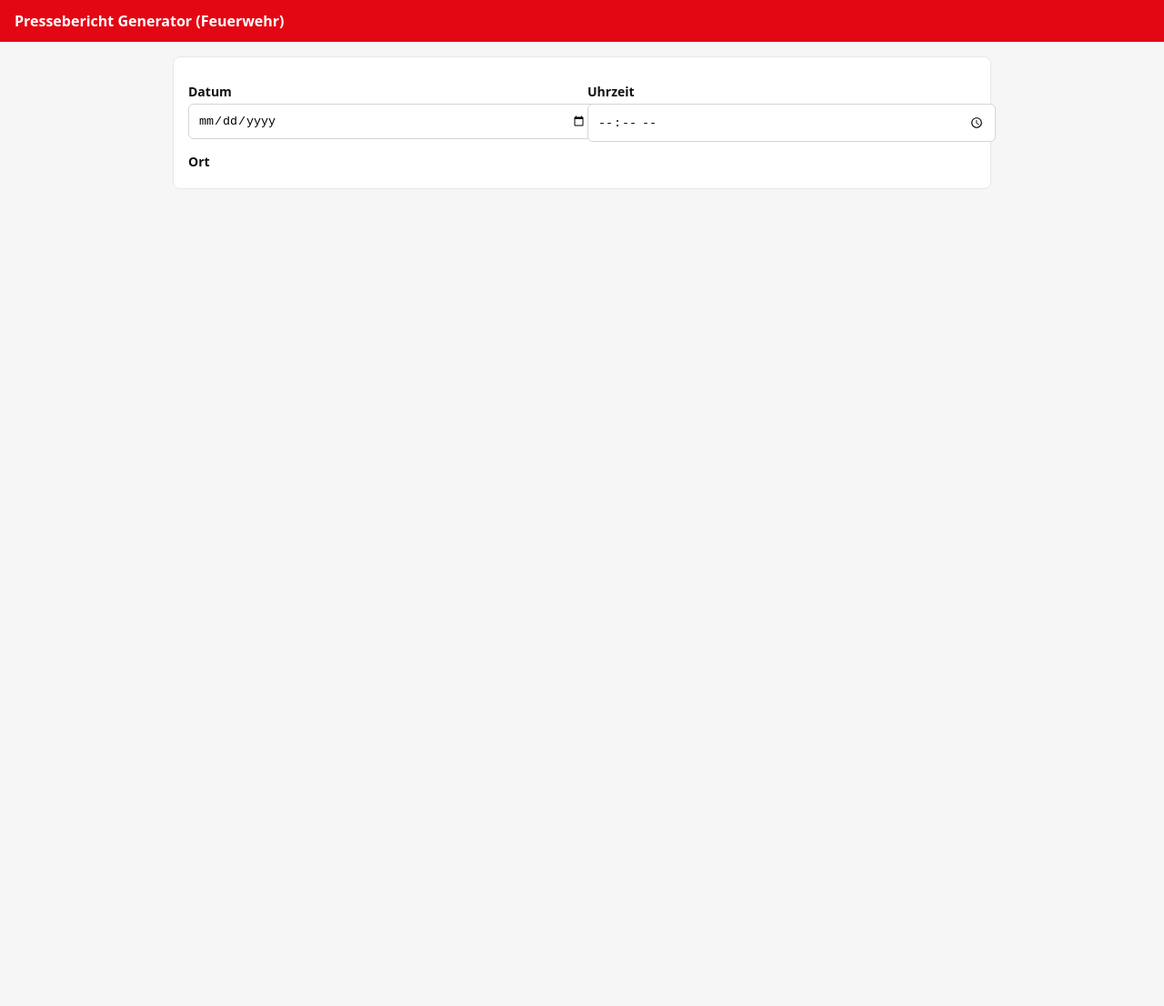
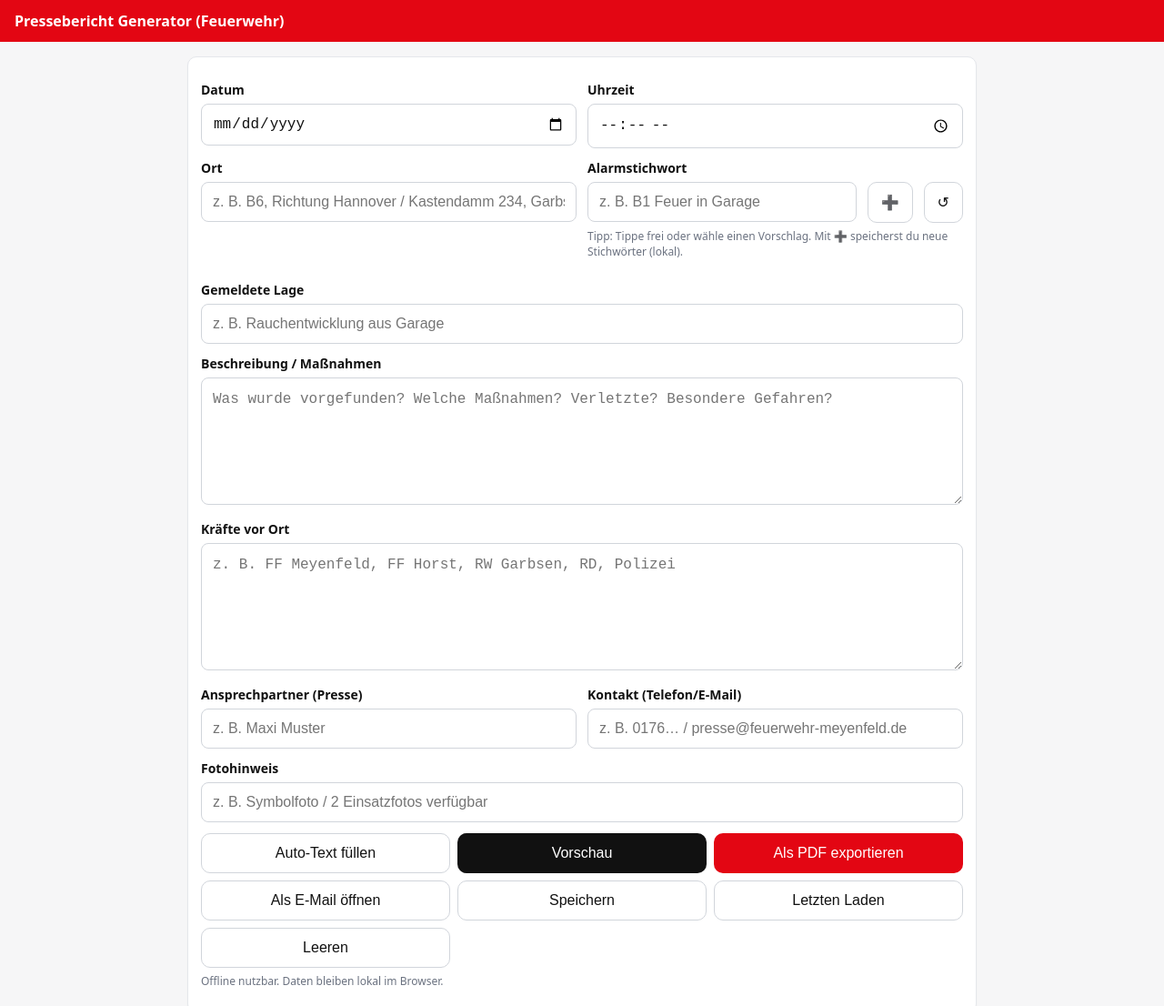
Before and after one commit to ChiefofFire/Pressegenerator, a plain HTML site: page index.html in a window 1280 px wide. Shown: the top 1106 px of the page at 91% size. Before the commit the page ends 800 px from the top, so only its background shows below. Drawn offline with nearby package versions, Linux system fonts and the light colour scheme.

Commit message:
Update index.html

```diff
--- a/index.html
+++ b/index.html
@@ -2,42 +2,151 @@
 <html lang="de">
 <head>
   <meta charset="utf-8" />
-  <meta name="viewport" content="width=device-width,initial-scale=1" />
+  <meta name="viewport" content="width=device-width, initial-scale=1, viewport-fit=cover" />
   <title>Pressebericht Generator</title>
   <link rel="manifest" href="manifest.json">
   <meta name="theme-color" content="#e30613">
   <link rel="icon" href="icons/icon-192.png">
   <style>
-    body{font-family:system-ui,-apple-system,Segoe UI,Roboto,Ubuntu,Arial,sans-serif;margin:0;background:#f6f6f7;color:#111}
-    header{background:#e30613;color:#fff;padding:12px 16px;font-weight:700}
-    main{max-width:900px;margin:0 auto;padding:16px}
-    .card{background:#fff;border:1px solid #e5e7eb;border-radius:8px;padding:16px;margin-bottom:16px}
-    label{font-size:14px;font-weight:600;display:block;margin:12px 0 4px}
-    input,textarea,select{width:100%;padding:10px;border:1px solid #d1d5db;border-radius:6px;background:#fff}
-    textarea{min-height:110px}
-    .row{display:grid;grid-template-columns:1fr 1fr;gap:12px}
-    .btns{display:flex;flex-wrap:wrap;gap:8px;margin-top:12px}
-    button{border:0;padding:10px 14px;border-radius:8px;cursor:pointer}
-    .primary{background:#e30613;color:#fff}
-    .secondary{background:#111;color:#fff}
-    .ghost{background:#fff;color:#111;border:1px solid #d1d5db}
-    footer{color:#6b7280;text-align:center;padding:16px}
-    .hint{font-size:12px;color:#6b7280}
+    :root{
+      --bg:#f6f6f7; --fg:#111; --muted:#6b7280;
+      --border:#e5e7eb; --border-strong:#d1d5db;
+      --brand:#e30613; --ink:#111;
+      --radius:10px; --pad:14px; --gap:12px;
+      --maxw:900px;
+    }
+    *{box-sizing:border-box}
+    html,body{height:100%}
+    body{
+      margin:0; font-family:system-ui,-apple-system,Segoe UI,Roboto,Ubuntu,Arial,sans-serif;
+      background:var(--bg); color:var(--fg);
+      padding-left:env(safe-area-inset-left); padding-right:env(safe-area-inset-right);
+    }
+    header{
+      background:var(--brand); color:#fff; padding:12px 16px; font-weight:700;
+      padding-top:calc(12px + env(safe-area-inset-top));
+    }
+    main{max-width:var(--maxw); margin:0 auto; padding:16px}
+    .card{
+      background:#fff; border:1px solid var(--border); border-radius:var(--radius);
+      padding:var(--pad); margin-bottom:16px; box-shadow:0 1px 2px rgba(0,0,0,.04);
+    }
+    label{font-size:14px; font-weight:600; display:block; margin:12px 0 6px}
+    input,textarea,select,button{font-size:16px}
+    input,textarea,select{
+      width:100%; padding:12px 12px; border:1px solid var(--border-strong);
+      border-radius:8px; background:#fff; color:var(--fg);
+    }
+    textarea{min-height:140px; line-height:1.4}
+    .row{display:grid; grid-template-columns:1fr; gap:var(--gap)}
+    @media (min-width:640px){
+      .row.resp-2{grid-template-columns:1fr 1fr}
+      .row.resp-3{grid-template-columns:1fr auto auto}
+    }
+    .btns{display:grid; gap:8px; grid-template-columns:1fr; margin-top:12px}
+    @media (min-width:480px){ .btns{grid-template-columns:1fr 1fr} }
+    @media (min-width:820px){ .btns{grid-template-columns:repeat(3,1fr)} }
+    button{border:0; padding:12px 14px; border-radius:10px; cursor:pointer; width:100%}
+    .primary{background:var(--brand); color:#fff}
+    .secondary{background:var(--ink); color:#fff}
+    .ghost{background:#fff; color:var(--ink); border:1px solid var(--border-strong)}
+    footer{color:var(--muted); text-align:center; padding:16px; padding-bottom:calc(16px + env(safe-area-inset-bottom))}
+    .hint{font-size:12px; color:var(--muted); margin-top:6px}
+    input:focus, textarea:focus, select:focus, button:focus{outline:2px solid rgba(227,6,19,.35); outline-offset:2px}
+
+    /* Eigene Vorschlagsliste (Dropdown) */
+    .stw{ position:relative; }
+    .suggest[hidden]{ display:none; }
+    .suggest{
+      position:absolute; top:100%; left:0; right:0;
+      background:#fff; border:1px solid #d1d5db; border-radius:8px;
+      max-height:220px; overflow:auto; z-index:20; margin-top:4px;
+      box-shadow:0 6px 16px rgba(0,0,0,.08);
+    }
+    .suggest li{
+      list-style:none; padding:10px 12px; cursor:pointer; user-select:none;
+      border-bottom:1px solid #f1f5f9;
+    }
+    .suggest li:last-child{ border-bottom:0; }
+    .suggest li:hover, .suggest li.active{ background:#f3f4f6; }
   </style>
 </head>
 <body>
 <header>Pressebericht Generator (Feuerwehr)</header>
 <main>
   <div class="card">
-    <div class="row">
+    <div class="row resp-2">
       <div>
-        <label>Datum</label><input id="datum" type="date">
+        <label>Datum</label><input id="datum" type="date" autocomplete="off">
       </div>
       <div>
-        <label>Uhrzeit</label><input id="uhrzeit" type="time">
+        <label>Uhrzeit</label><input id="uhrzeit" type="time" autocomplete="off">
       </div>
     </div>
 
-    <div class="row">
+    <div class="row resp-2">
       <div>
-        <label>Ort</label><input id="ort" placeholder="z. B. B6, Richtung Hann
+        <label>Ort</label>
+        <input id="ort" placeholder="z. B. B6, Richtung Hannover / Kastendamm 234, Garbsen" autocomplete="street-address">
+      </div>
+      <div>
+        <label>Alarmstichwort</label>
+        <div class="row resp-3">
+          <div class="stw">
+            <input id="stichwort" placeholder="z. B. B1 Feuer in Garage" autocomplete="off" inputmode="text">
+            <!-- Eigene Vorschlagsliste -->
+            <ul id="stw-suggest" class="suggest" hidden></ul>
+            <!-- Optionaler datalist-Fallback -->
+            <datalist id="stichwort-list"></datalist>
+          </div>
+          <button type="button" class="ghost" id="btn-stichwort-add" title="Aktuellen Eintrag zur Liste speichern">➕</button>
+          <button type="button" class="ghost" id="btn-stichwort-reset" title="Liste zurücksetzen (Standard)">↺</button>
+        </div>
+        <p class="hint">Tipp: Tippe frei oder wähle einen Vorschlag. Mit ➕ speicherst du neue Stichwörter (lokal).</p>
+      </div>
+    </div>
+
+    <label>Gemeldete Lage</label>
+    <input id="lage" placeholder="z. B. Rauchentwicklung aus Garage">
+
+    <label>Beschreibung / Maßnahmen</label>
+    <textarea id="beschreibung" placeholder="Was wurde vorgefunden? Welche Maßnahmen? Verletzte? Besondere Gefahren?"></textarea>
+
+    <label>Kräfte vor Ort</label>
+    <textarea id="kraefte" placeholder="z. B. FF Meyenfeld, FF Horst, RW Garbsen, RD, Polizei"></textarea>
+
+    <div class="row resp-2">
+      <div>
+        <label>Ansprechpartner (Presse)</label><input id="kontaktName" placeholder="z. B. Maxi Muster" autocomplete="name">
+      </div>
+      <div>
+        <label>Kontakt (Telefon/E-Mail)</label><input id="kontakt" placeholder="z. B. 0176… / presse@feuerwehr-meyenfeld.de" autocomplete="email">
+      </div>
+    </div>
+
+    <label>Fotohinweis</label>
+    <input id="foto" placeholder="z. B. Symbolfoto / 2 Einsatzfotos verfügbar">
+
+    <div class="btns">
+      <button class="ghost" id="btn-autotext">Auto-Text füllen</button>
+      <button class="secondary" id="btn-vorschau">Vorschau</button>
+      <button class="primary" id="btn-pdf">Als PDF exportieren</button>
+      <button class="ghost" id="btn-mail">Als E-Mail öffnen</button>
+      <button class="ghost" id="btn-save">Speichern</button>
+      <button class="ghost" id="btn-load">Letzten Laden</button>
+      <button class="ghost" id="btn-clear">Leeren</button>
+    </div>
+    <p class="hint">Offline nutzbar. Daten bleiben lokal im Browser.</p>
+  </div>
+
+  <div class="card">
+    <label>Vorschau</label>
+    <textarea id="preview" readonly style="min-height:220px"></textarea>
+  </div>
+</main>
+<footer>© Feuerwehr Meyenfeld – Pressebericht Generator • PWA</footer>
+
+<script src="https://cdn.jsdelivr.net/npm/jspdf@2.5.1/dist/jspdf.umd.min.js"></script>
+<script src="script.js"></script>
+<script>
+  if ('serviceWorker' in navigator){ navigator.serviceWorker.register('s
```
